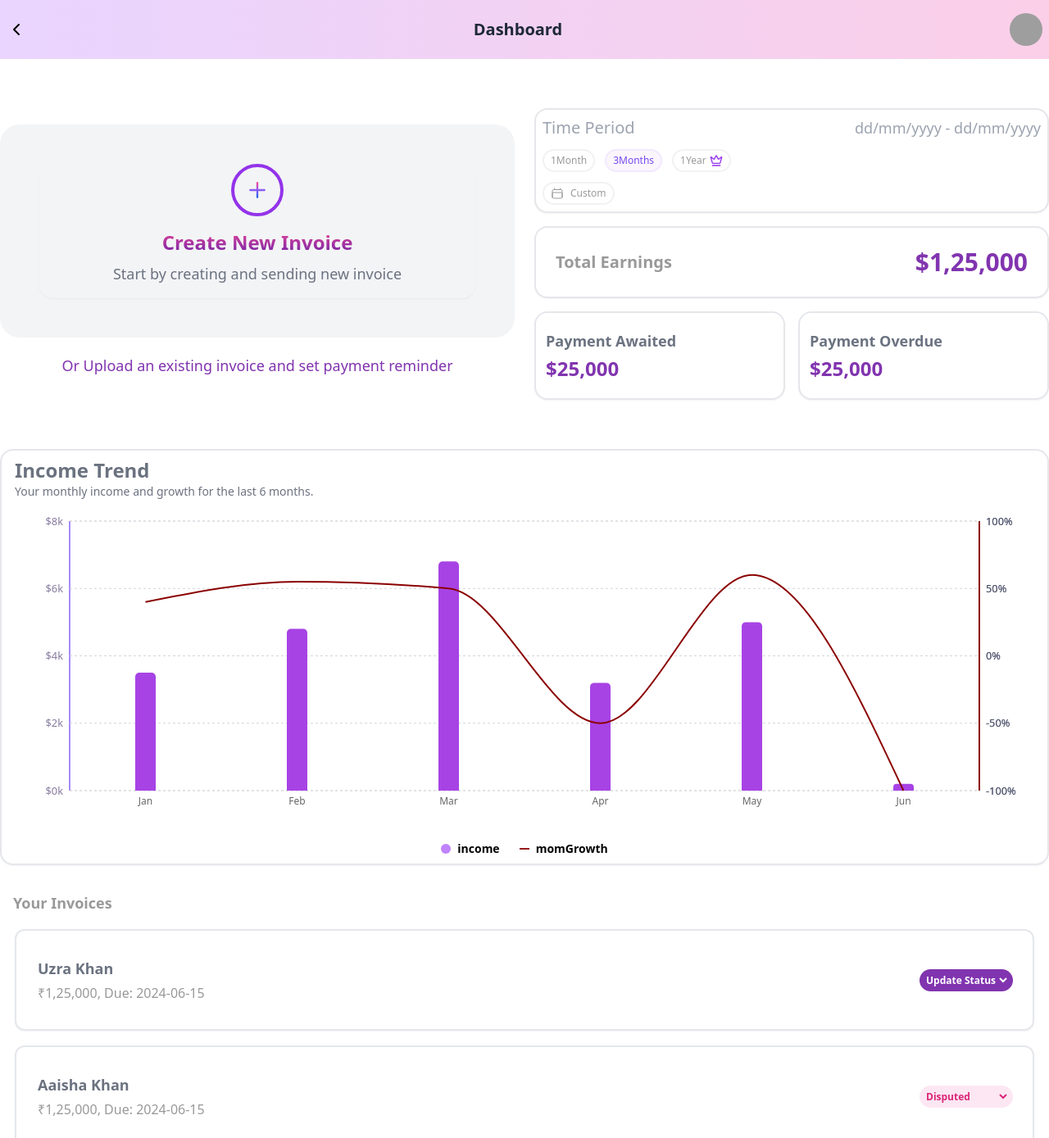
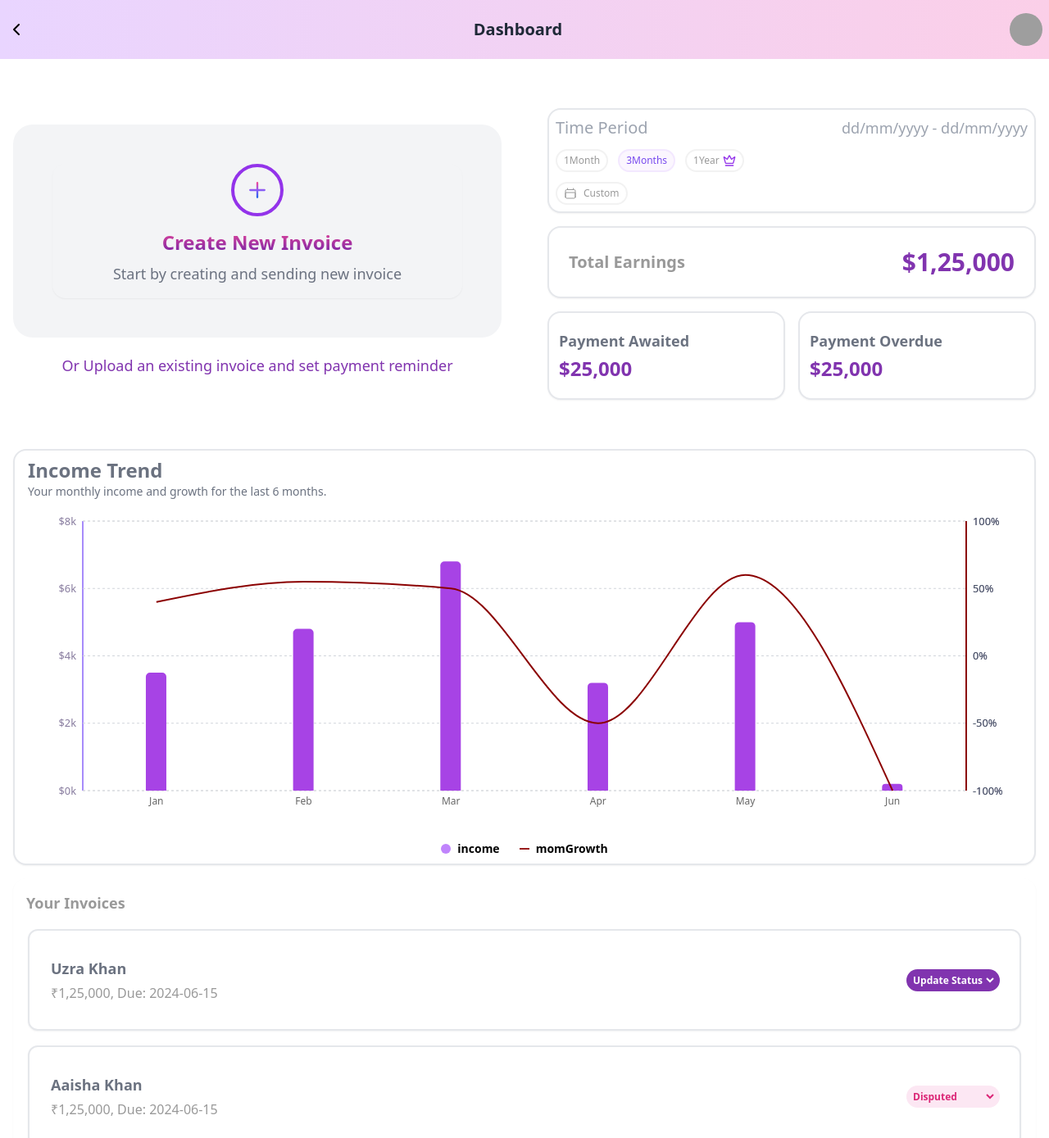
Before and after one commit to Uzrakhan/Dashboard-Sparkonomy, a React (Vite) app: page / in a window 1280 px wide. Shown: the top 1389 px of the page at 82% size. Built offline with nearby package versions, Linux system fonts and the light colour scheme; grey boxes are pictures that could not be loaded.

Commit message:
Fixed the issue of padding for components  from x axis for laptop screens

```diff
--- a/src/App.jsx
+++ b/src/App.jsx
@@ -20,12 +20,12 @@ function App() {
       {/* Main content area with a two-column layout for laptops */}
       <div className="flex flex-col flex-grow  lg:grid lg:grid-cols-2 lg:gap-6 mt-6 lg:mt-10">
         {/* First Column (Left): Large Invoice Creator */}
-        <div className="lg:col-span-1">
+        <div className="lg:col-span-1 lg:px-4">
           <InvoiceCreator />
         </div>
 
         {/* Second Column (Right): All other smaller cards stacked vertically */}
-        <div className="lg:col-span-1 flex flex-col space-y-4 mt-4 lg:mt-0">
+        <div className="lg:col-span-1 flex flex-col space-y-4 mt-4 lg:mt-0 lg:px-4">
           <TimePeriodSelector />
           <TotalEarnings />
           <div className="flex space-x-4">
@@ -35,7 +35,7 @@ function App() {
         </div>
 
         {/* Chart and Invoices list, spanning the full width below the two columns */}
-        <div className="lg:col-span-2 flex flex-col space-y-4 mt-4">
+        <div className="lg:col-span-2 flex flex-col space-y-4 mt-4 lg:px-4">
           <Chart />
           <div className='bg-white rounded-2xl shadow-sm p-4'>
             <h2 className='text-lg font-semibold text-[#999999] mb-4'>Your Invoices</h2>
```
